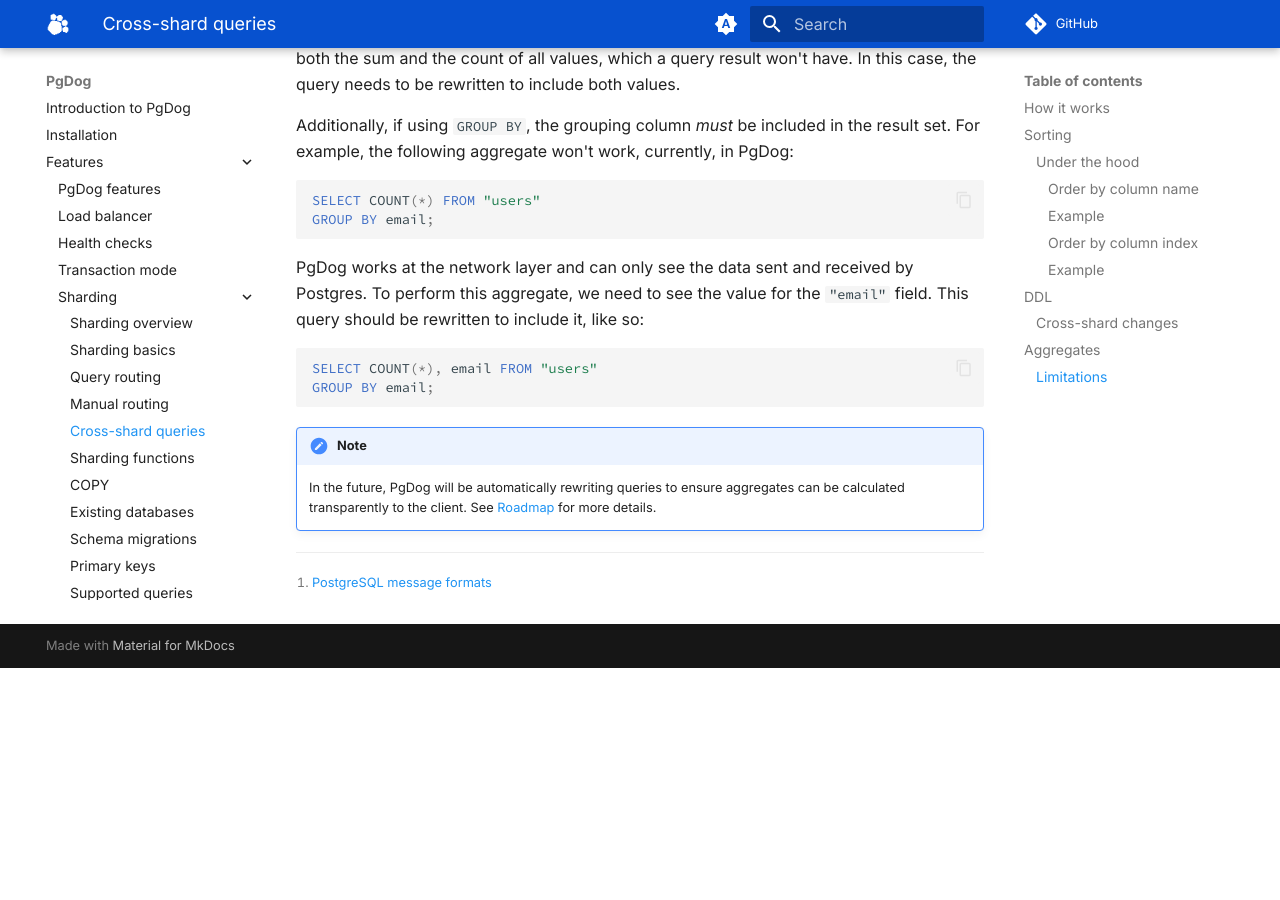
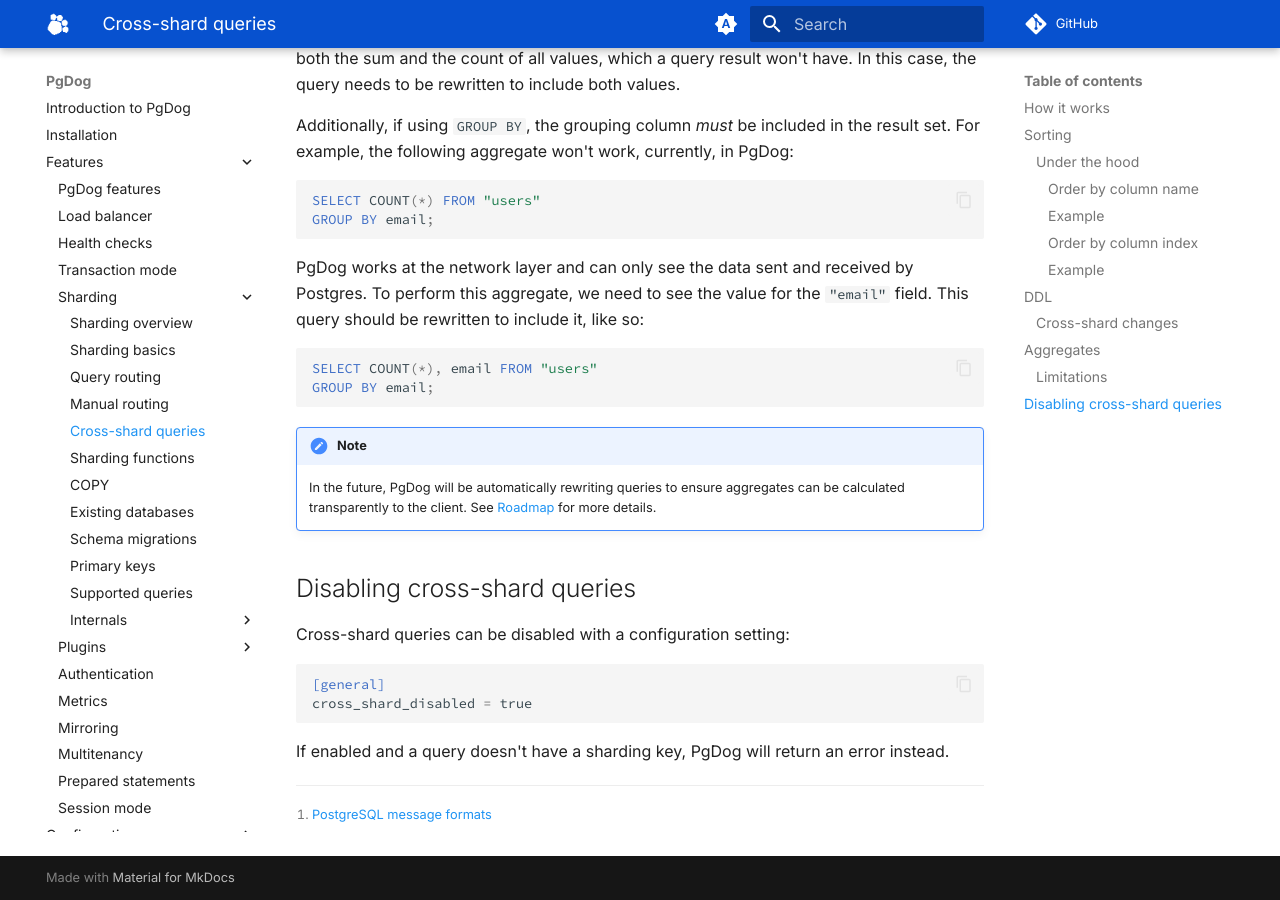
Before and after one commit to pgdogdev/docs, an MkDocs documentation site: the page built from docs/features/sharding/cross-shard.md, in a window 1280 px wide and 900 px high, scrolled down 3385 px. Built offline with MkDocs 1.6.1 and Material for MkDocs 9.7.7, drawn with Linux system fonts in a browser that asks for light colours; comment, search, counter and statistics services are not loaded; before the commit the page ends 4053 px from its top, so only the background shows below that.

Commit message:
disabling cross-shard-queries

````diff
--- a/docs/features/sharding/cross-shard.md
+++ b/docs/features/sharding/cross-shard.md
@@ -115,3 +115,15 @@
     In the future, PgDog will be automatically rewriting queries to ensure
     aggregates can be calculated transparently to the client. See [Roadmap](../../roadmap.md) for
     more details.
+
+
+## Disabling cross-shard queries
+
+Cross-shard queries can be disabled with a configuration setting:
+
+```toml
+[general]
+cross_shard_disabled = true
+```
+
+If enabled and a query doesn't have a sharding key, PgDog will return an error instead.
````
